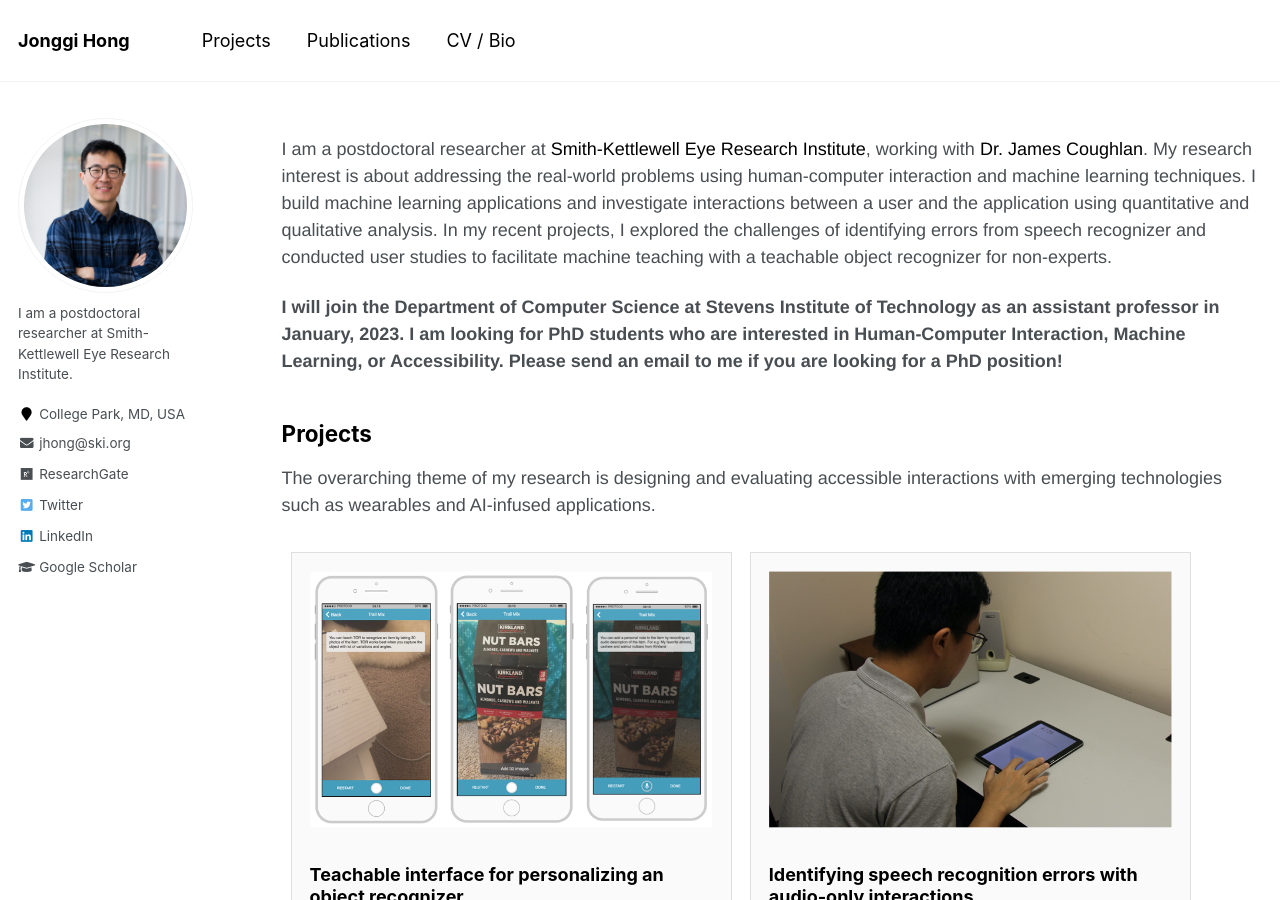
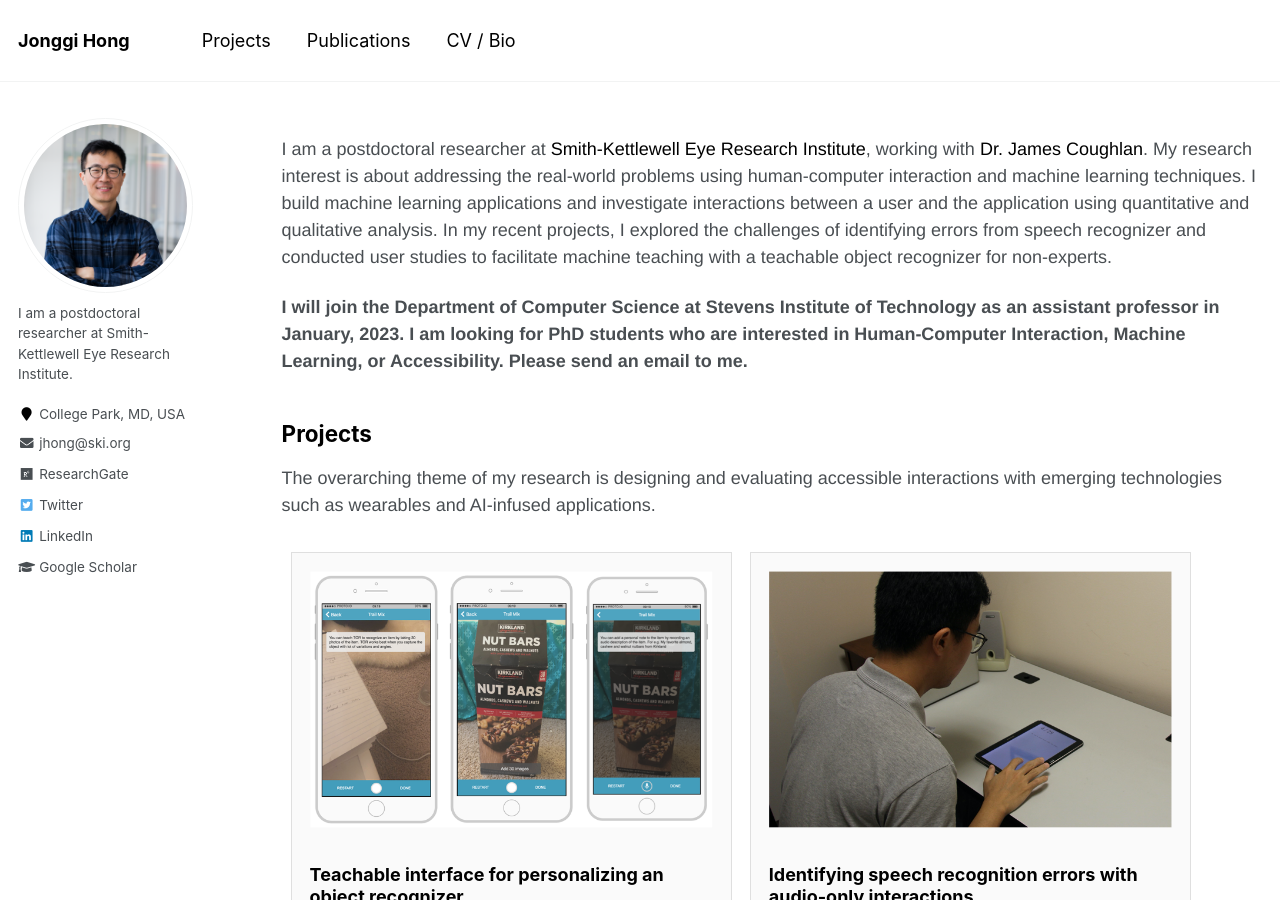
Before and after one commit to jonggi/jonggi.github.io, a Jekyll site: the page built from index.md, in a window 1280 px wide and 900 px high. Built offline with Jekyll 4.4.1, drawn with Linux system fonts in a browser that asks for light colours.

Commit message:
mm github

```diff
--- a/index.md
+++ b/index.md
@@ -19,7 +19,7 @@ conducted user studies to facilitate machine teaching with a teachable object re
 
 <b> I will join the Department of Computer Science at Stevens Institute of Technology as an assistant professor in January, 2023.
 I am looking for PhD students who are interested in Human-Computer Interaction, Machine Learning, or Accessibility.
-Please send an email to me if you are looking for a PhD position! </b>
+Please send an email to me.</b>
 
 <!--
 PhD candidate in [Computer Science Department](http://cs.umd.edu/) at [University of Maryland, College Park](http://www.umd.edu),
```
